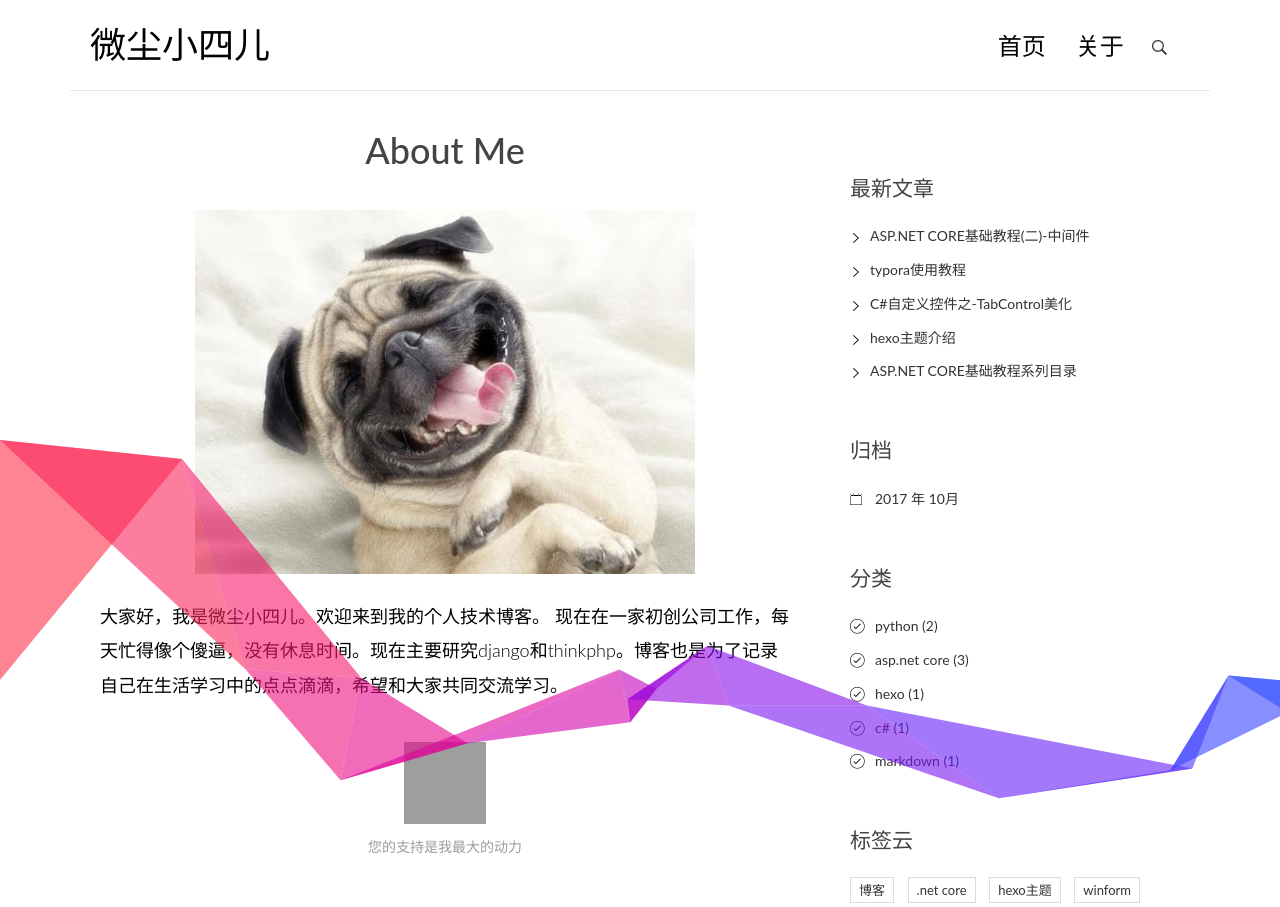
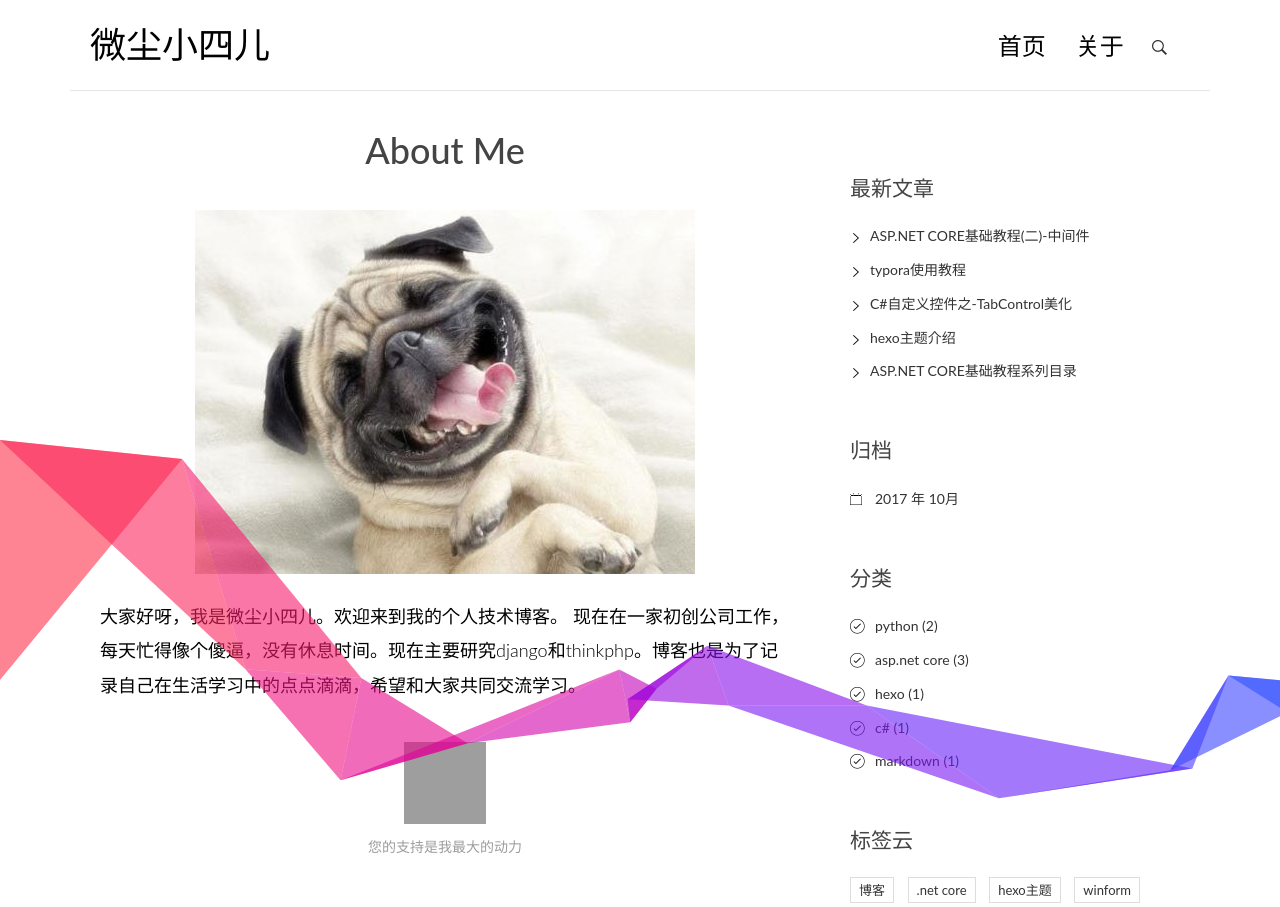
Before and after one commit to 401175209/pyblog, a Django app: page /about/ in a window 1280 px wide. Shown: the top 907 px of the page. Run offline with Django 3.2, Linux system fonts and the light colour scheme; data comes from the database, SQL or seed files in the repository; some libraries are stand-ins or nearby versions; grey boxes are pictures that could not be loaded.

Commit message:
Update about.html

```diff
--- a/templates/about.html
+++ b/templates/about.html
@@ -12,7 +12,7 @@
 								<figure class="img-responsive-center">
 									<img class="img-responsive" src="/static/img/avator.jpg" alt="我的头像">
 								</figure>
-								大家好，我是微尘小四儿。欢迎来到我的个人技术博客。
+								大家好呀，我是微尘小四儿。欢迎来到我的个人技术博客。
 
 现在在一家初创公司工作，每天忙得像个傻逼，没有休息时间。现在主要研究django和thinkphp。博客也是为了记录自己在生活学习中的点点滴滴，希望和大家共同交流学习。
 										<div class="height-40px"></div>
```
